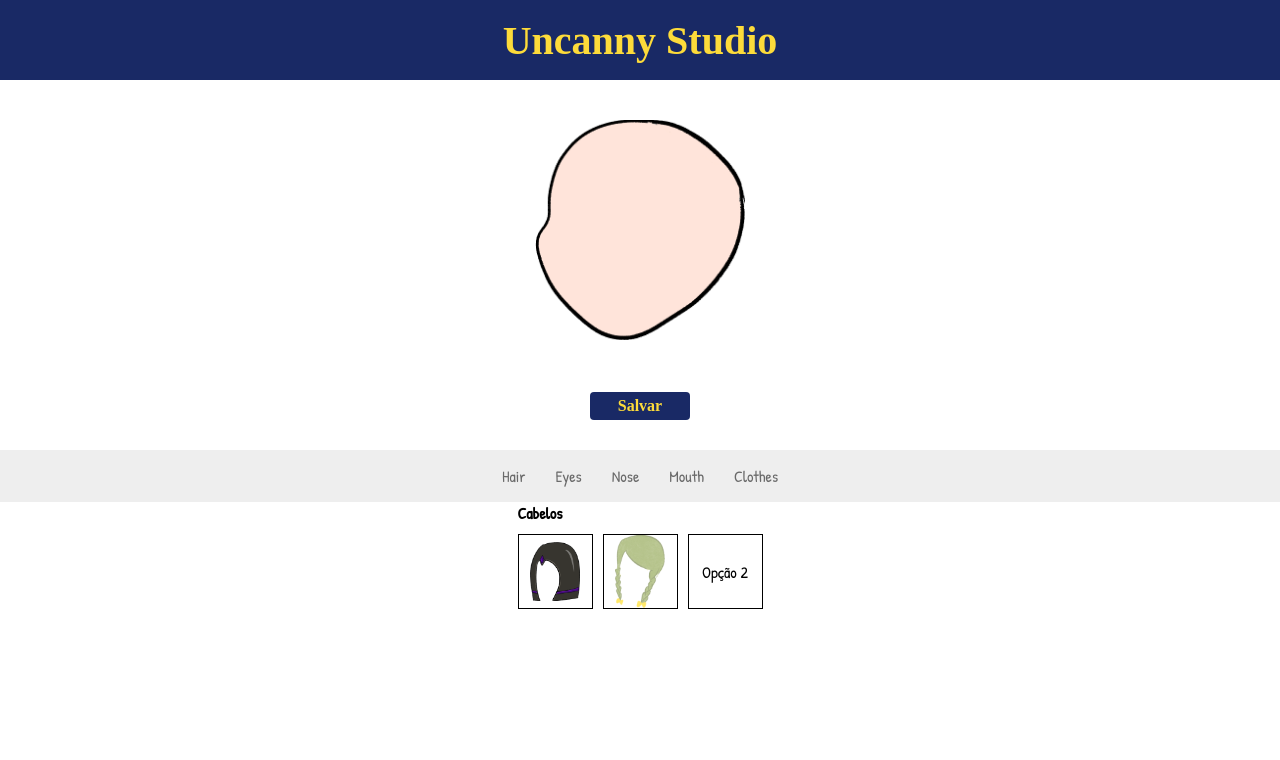
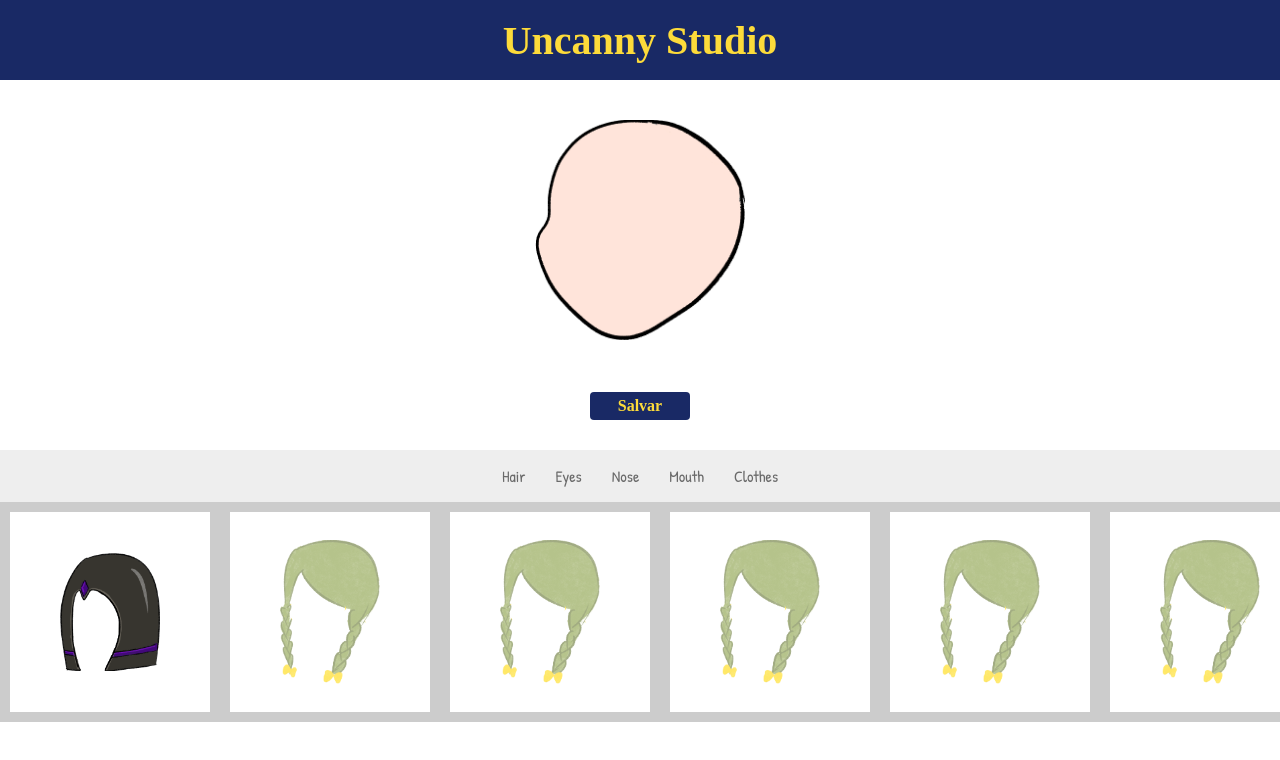
Before and after one commit to joenermunch/UncannyStudio, a React (Create React App) app in the folder frontend/: page / in a window 1280 px wide. Shown: the top 760 px of the page. Built offline with nearby package versions, Linux system fonts and the light colour scheme; a web font is replaced by a local one.

Commit message:
added more styling and made the website more responsive

```diff
--- a/frontend/src/Components/Sketch.js
+++ b/frontend/src/Components/Sketch.js
@@ -9,12 +9,16 @@ import Result from "./containers/Result";
 export class Sketch extends Component {
   state = {
     hair: true,
+    hairClicked: true,
     eyes: false,
+    eyesClicked: false,
     mouth: false,
-    nose: false
+    mouthClicked: false,
+    nose: false,
+    noseClicked: false
   };
 
-  renderChoice = () => {
+  renderChoices = () => {
     if (this.state.hair) {
       return <Hair />;
     } else if (this.state.eyes) {
@@ -26,14 +30,10 @@ export class Sketch extends Component {
     } else return <></>;
   };
 
-  render() {
+  renderChoiceMenu = () => {
     return (
-      <div className="sketch-container">
-        <div className="result-container">
-          <Result />
-        </div>
+      <div className="choice-menu">
         <div className="choices-container">
-          <div className="choice-menu">
           <nav>
             <ul>
               <li
@@ -89,9 +89,18 @@ export class Sketch extends Component {
             </ul>
           </nav>
         </div>
-          <div className="current-choice"></div>
-          {this.renderChoice()}
       </div>
+    );
+  };
+
+  render() {
+    return (
+      <div className="sketch-container">
+        <div className="result-container">
+          <Result />
+        </div>
+        {this.renderChoiceMenu()}
+        {this.renderChoices()}
       </div>
     );
   }
--- a/frontend/src/Components/containers/Hair.js
+++ b/frontend/src/Components/containers/Hair.js
@@ -14,29 +14,63 @@ export class Hair extends Component {
   render() {
     return (
       <div className="hair-container select-container">
-        <h4 className="choice-title">Cabelos</h4>
-
         <div
-          className="hair-option hair-one option"
+          className="hair-option option hair-one"
           onClick={() => {
             this.changeHair("one");
           }}
         >
-          {" "}
-          <img
-            alt="hair"
-            className="hair-option hair-one-option choice"
-            src={HairOne}
-          />
+          <img alt="hair" className="hair-item" src={HairOne} />
         </div>
-        <div className="hair option" onClick={() => this.changeHair("two")}>
-          <img
-            alt="hair"
-            className="hair-option hair-two-option choice"
-            src={HairTwo}
-          />
+
+        <div
+          className="hair-option option hair-two"
+          onClick={() => this.changeHair("two")}
+        >
+          <img alt="hair" className="hair-item" src={HairTwo} />
         </div>
-        <div className="hair option">Opção 2</div>
+        <div
+          className="hair-option option hair-two"
+          onClick={() => this.changeHair("two")}
+        >
+          <img alt="hair" className="hair-item" src={HairTwo} />
+        </div>
+        <div
+          className="hair-option option hair-two"
+          onClick={() => this.changeHair("two")}
+        >
+          <img alt="hair" className="hair-item" src={HairTwo} />
+        </div>
+        <div
+          className="hair-option option hair-two"
+          onClick={() => this.changeHair("two")}
+        >
+          <img alt="hair" className="hair-item" src={HairTwo} />
+        </div>
+        <div
+          className="hair-option option hair-two"
+          onClick={() => this.changeHair("two")}
+        >
+          <img alt="hair" className="hair-item" src={HairTwo} />
+        </div>
+        <div
+          className="hair-option option hair-two"
+          onClick={() => this.changeHair("two")}
+        >
+          <img alt="hair" className="hair-item" src={HairTwo} />
+        </div>
+        <div
+          className="hair-option option hair-two"
+          onClick={() => this.changeHair("two")}
+        >
+          <img alt="hair" className="hair-item" src={HairTwo} />
+        </div>
+        <div
+          className="hair-option option hair-two"
+          onClick={() => this.changeHair("two")}
+        >
+          <img alt="hair" className="hair-item" src={HairTwo} />
+        </div>
       </div>
     );
   }
--- a/frontend/src/Components/style.css
+++ b/frontend/src/Components/style.css
@@ -53,35 +53,30 @@ header .logo-box .title {
 }
 
 .choices-container {
-  display: -webkit-box;
-  display: -ms-flexbox;
-  display: flex;
-  -webkit-box-orient: vertical;
-  -webkit-box-direction: normal;
-      -ms-flex-direction: column;
-          flex-direction: column;
   -webkit-box-align: center;
       -ms-flex-align: center;
           align-items: center;
   font-family: "Patrick Hand", cursive;
 }
 
-.choices-container .select-container {
-  display: -ms-grid;
-  display: grid;
-  gap: 10px;
-  -ms-grid-columns: (1fr)[3];
-      grid-template-columns: repeat(3, 1fr);
+.select-container {
+  display: -webkit-box;
+  display: -ms-flexbox;
+  display: flex;
+  overflow: scroll;
+  background-color: #cccccc;
 }
 
-.choices-container .choice-title {
+.choice-title {
   grid-column: 1/-1;
 }
 
-.choices-container .option {
-  border: 1px solid black;
-  width: 75px;
-  height: 75px;
+.option {
+  background-color: white;
+  padding: 50px;
+  margin: 10px;
+  height: 200px;
+  width: 200px;
   display: -webkit-box;
   display: -ms-flexbox;
   display: flex;
@@ -94,7 +89,6 @@ header .logo-box .title {
 }
 
 .choice-menu {
-  width: 100%;
   border-bottom: 2px solid #eee;
   background-color: #eeeeee;
   display: -webkit-box;
@@ -131,12 +125,13 @@ header .logo-box .title {
 
 .result-hair {
   position: absolute;
-  width: 400px;
+  width: 250px;
   top: -110px;
+  left: 160px;
 }
 
-.hair-option {
-  width: 50px;
+.hair-item {
+  width: 100px;
 }
 
 .result-box {
--- a/frontend/src/Components/style.scss
+++ b/frontend/src/Components/style.scss
@@ -51,15 +51,14 @@ header {
 }
 
 .choices-container {
-  display: flex;
-  flex-direction: column;
   align-items: center;
   font-family: "Patrick Hand", cursive;
+}
 
 .select-container {
-    display: grid;
-    gap: 10px;
-    grid-template-columns: repeat(3, 1fr);
+  display: flex;
+  overflow: scroll;
+  background-color: #cccccc;
 }
 
 .choice-title {
@@ -67,19 +66,19 @@ header {
 }
 
 .option {
-    border: 1px solid black;
-    width: 75px;
-    height: 75px;
+  background-color: white;
+  padding: 50px;
+  margin: 10px;
+  height: 200px;
+  width: 200px;
+
   display: flex;
   align-items: center;
   justify-content: center;
 }
-}
 
 .choice-menu {
-  width: 100%;
   border-bottom: 2px solid #eee;
-
   background-color: #eeeeee;
 
   display: flex;
@@ -110,12 +109,13 @@ header {
 .result-hair {
   position: absolute;
 
-  width: 400px;
+  width: 250px;
   top: -110px;
+  left: 160px;
 }
 
-.hair-option {
-  width: 50px;
+.hair-item {
+  width: 100px;
 }
 
 .result-box {
```
Also changed, not shown: 1 other file (tests, documents, lock files or other folders). Lines whose indentation alone changed are shown as unchanged.
